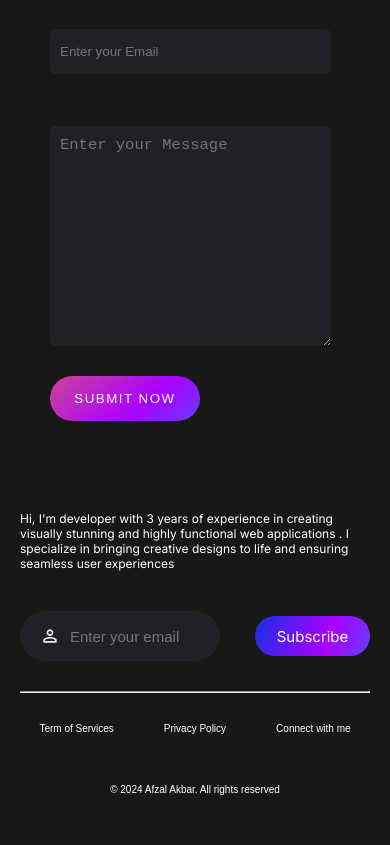
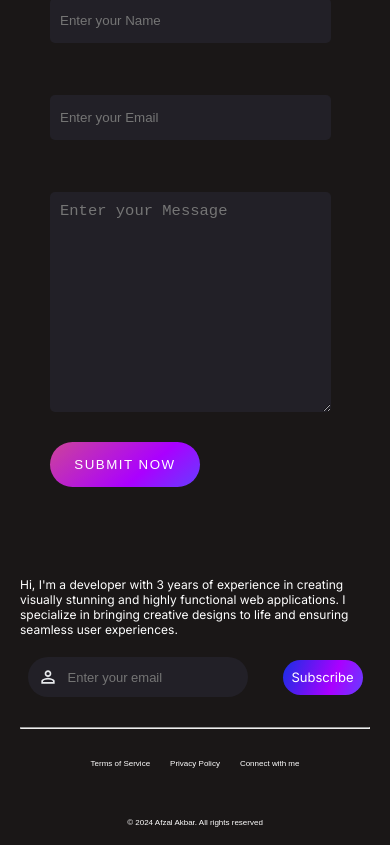
Before and after one commit to afzlDev/portfolio, a Next.js app: page / in a window 390 px wide. Shown: the part 5303-6148 px from the top of the page. Built offline with nearby package versions, Linux system fonts and the light colour scheme; a web font is replaced by a local one.

Commit message:
footer text size changed

```diff
--- a/app/contact/contact.css
+++ b/app/contact/contact.css
@@ -28,11 +28,11 @@
 .contact-left h1{
     font-size: 60px;
     font-weight: 500;
-    background: linear-gradient(219deg,#ffbb27 0%,#5b14f4 50%,#b814f4 100%);
+    background: linear-gradient(219deg,#ffbb27 ,#5b14f4 ,#b814f4);
     background-clip: text;
     -webkit-background-clip: text;
     color: transparent;
-    animation: text-color 2s infinite linear;
+    animation: text-color 3s infinite linear;
 }
 .contact-details{
     display: flex;
@@ -118,6 +118,10 @@
         background-size: 200% 100%;
         background-position: 100% 0%;
     }
+    70%{
+        background-size: 200% 100%;
+        background-position: 0% 100%;
+    }
     100% {
         background-size: 200% 100%;
         background-position:0% 0%;
--- a/app/contact/page.js
+++ b/app/contact/page.js
@@ -1,4 +1,4 @@
-"use client";
+'use client';
 import Image from "next/image";
 import call from '../images/call.svg';
 import location from '../images/location.svg';
@@ -9,15 +9,33 @@ import { ToastContainer, toast } from 'react-toastify';
 import 'react-toastify/dist/ReactToastify.css';
 
 export default function Contact() {
-    const [result, setResult] = useState("");
+    const [name, setName] = useState('');
+    const [email, setEmail] = useState('');
+    const [text, setText] = useState('');
+    const [result, setResult] = useState('');
 
     const onSubmit = async (event) => {
         event.preventDefault();
+
+        // Validation
+        if (name.trim() === '') {
+            toast.error("Enter your name");
+            return;
+        }
+        if (email.trim() === '') {
+            toast.error("Enter your email");
+            return;
+        }
+        if (text.trim() === '') {
+            toast.error("Enter your message");
+            return;
+        }
+
         setResult("Sending....");
         const formData = new FormData(event.target);
-
         formData.append("access_key", "52d026c2-c173-400b-ad3a-2d029b5d42f3");
 
+        try {
             const response = await fetch("https://api.web3forms.com/submit", {
                 method: "POST",
                 body: formData
@@ -31,6 +49,10 @@ export default function Contact() {
             } else {
                 console.log("Error", data);
                 setResult(data.message);
+            }
+        } catch (error) {
+            console.error("Error submitting form:", error);
+            setResult("Failed to submit. Please try again.");
         }
     };
 
@@ -60,13 +82,36 @@ export default function Contact() {
                 </div>
                 <form className="contact-right" onSubmit={onSubmit} id="form">
                     <label htmlFor="name">Your Name</label>
-                    <input type="text" id="name" placeholder="Enter your Name" name="Name" autoComplete="name"/>
+                    <input
+                        type="text"
+                        id="name"
+                        placeholder="Enter your Name"
+                        name="Name"
+                        autoComplete="name"
+                        value={name}
+                        onChange={(e) => setName(e.target.value)}
+                    />
 
                     <label htmlFor="email">Your Email</label>
-                    <input type="email" id="email" placeholder="Enter your Email" name="Email" autoComplete="email" />
+                    <input
+                        type="email"
+                        id="email"
+                        placeholder="Enter your Email"
+                        name="Email"
+                        autoComplete="email"
+                        value={email}
+                        onChange={(e) => setEmail(e.target.value)}
+                    />
 
                     <label htmlFor="message">Write your Message</label>
-                    <textarea id="message" placeholder="Enter your Message" name="Message" style={{ color: "white" }}></textarea>
+                    <textarea
+                        id="message"
+                        placeholder="Enter your Message"
+                        name="Message"
+                        style={{ color: "white" }}
+                        value={text}
+                        onChange={(e) => setText(e.target.value)}
+                    ></textarea>
 
                     <button type="submit">SUBMIT NOW</button>
                 </form>
@@ -74,7 +119,8 @@ export default function Contact() {
                 <ToastContainer
                     limit={2}
                     theme="dark"
-                    stacked/>
+                    stacked
+                />
             </div>
         </div>
     );
--- a/app/footer/footer.css
+++ b/app/footer/footer.css
@@ -1,119 +1,132 @@
-.footer{
+.footer {
     display: flex;
+    flex-direction: column;
     margin: 50px 100px;
-    flex-direction: column;
     gap: 30px;
 }
-.footer-top{
+
+.footer-top {
     display: flex;
     justify-content: space-between;
+    gap: 35px;
 }
-.footer-top-left p{
-    font-size: 10px;
-    max-width: 500px;
+
+.footer-top-left p {
+    font-size: clamp(13px, 2vw, 14px); /* Adjusted font-size clamp */
+    max-width: 100%;
 }
-.footer-top-right{
+
+.footer-top-right {
     display: flex;
     align-items: center;
     gap: 35px;
 }
-.footer-email{
+
+.footer-email {
     display: flex;
-    gap: 30px;
-    padding: 20px 20px;
+    align-items: center;
+    gap: 10px;
+    padding: 10px 20px;
     border-radius: 40px;
     background-color: #222027;
     color: white;
-    padding-right: 80px;
     cursor: pointer;
 }
-.footer-email input{
+
+.footer-email input {
     outline: none;
     border: none;
     background: transparent;
     color: aliceblue;
     font-size: 18px;
+}
 
-}
-.footer-sub{
+.footer-sub {
     display: flex;
     align-items: center;
+    justify-content: center;
     height: 45px;
     font-size: 20px;
-    padding: 6px 20px;
+    padding: 0 20px;
     border-radius: 40px;
     background: linear-gradient(290deg, #663dff 0%, #aa00ff 37%, #172fe4 100%);
     cursor: pointer;
-    transition:.2s ease ;
+    transition: .2s ease;
 }
-.footer-bottom{
+
+.footer-bottom {
     display: flex;
     justify-content: space-between;
     font-size: 10px;
     font-family: Arial, Helvetica, sans-serif;
 }
-.footer-bot-right{
+
+.footer-bot-right {
     display: flex;
     gap: 50px;
     margin-bottom: 50px;
     cursor: pointer;
 }
-.footer-email:hover{
-    border: .5px solid #fff;
+
+.footer-email:hover {
+    border: 0.5px solid #fff;
 }
-.footer-sub:hover{
+
+.footer-sub:hover {
     transform: scale(1.02);
     transition: .3s;
 }
 
-@media(max-width:768px){
-    .footer{
+@media(max-width: 768px) {
+    .footer {
         margin: 20px;
     }
-    .footer-top{
+
+    .footer-top {
         flex-direction: column;
-        gap: 40px;
+        gap: 20px;
     }
-    .footer-bottom{
-        display: flex;
-        flex-direction: column-reverse;
-        margin-bottom: 50px;
+
+    .footer-top-left p {
+        font-size: clamp(12px, 2.5vw, 14px); /* Adjusted font-size clamp for smaller screens */
     }
-    .footer-top-left p{
-        font-size: 12px ;
+
+    .footer-email {
+        padding: 10px;
+        width: 200px;
     }
-    .footer-email{
-        width: 100px;
-        height: 10px;
-        display: flex;
-        align-items: center;
+
+    .footer-email input {
+        width: 130px;
+        font-size: 13px;
     }
-    .footer-email input{
-        width: 130px;
-        font-size: 15px;
-        margin-left: -20px;
-    }
-    .footer-email img{
+
+    .footer-email img {
         width: 20px;
         height: 20px;
         margin: 0;
     }
-    .footer-sub{
-        display: flex;
+
+    .footer-sub {
         width: 80px;
-        height: 28px;
-        font-size: 15px;
-        align-items: center;
+        height: 35px;
+        font-size: 13px;
+        padding: 0;
+    }
+
+    .footer-top-right {
         justify-content: center;
     }
-    .footer-top-right{
-        display: flex;
+
+    .footer-bottom {
+        flex-direction: column-reverse;
+        justify-content: center;
         align-items: center;
-        justify-content: center;
-    }
-    .footer-bottom{
-        display: flex;
-        align-items: center;
+        font-size: 8px;
+        margin-bottom: 15px;
     }
 
+    .footer-bot-right {
+        gap: 20px;
+    }
 }
--- a/app/footer/footer.jsx
+++ b/app/footer/footer.jsx
@@ -6,10 +6,10 @@ import Image from 'next/image'
 
 export default function Footer(){
     return(
-        <div className="footer excluded">
+        <div className="footer">
             <div className="footer-top">
                 <div className="footer-top-left">
-                    <p>Hi, I'm developer with 3 years of experience in creating visually stunning and highly functional web applications . I specialize in bringing creative designs to life and ensuring seamless user experiences</p>
+                    <p>Hi, I'm a developer with 3 years of experience in creating visually stunning and highly functional web applications. I specialize in bringing creative designs to life and ensuring seamless user experiences.</p>
                 </div>
                 <div className="footer-top-right">
                     <div className="footer-email">
@@ -25,7 +25,7 @@ export default function Footer(){
                     <p>&copy; 2024 Afzal Akbar. All rights reserved</p>
                 </div>
                 <div className="footer-bot-right">
-                    <p>Term of Services</p>
+                    <p>Terms of Service</p>
                     <p>Privacy Policy</p>
                     <p>Connect with me</p>
                 </div>
--- a/app/service/services.css
+++ b/app/service/services.css
@@ -79,8 +79,6 @@
     .service{
         gap: 80px;
         margin: 50px;
-        align-items: start;
-        margin-right: 0;
     }
     .service-title h1{
         padding: 0;
@@ -99,7 +97,6 @@
         max-width: 300px
     }
     .service-cont{
-        margin-left: 40px;
         grid-template-columns: 1fr;
     }
 }
```
Lines whose indentation alone changed are shown as unchanged.
